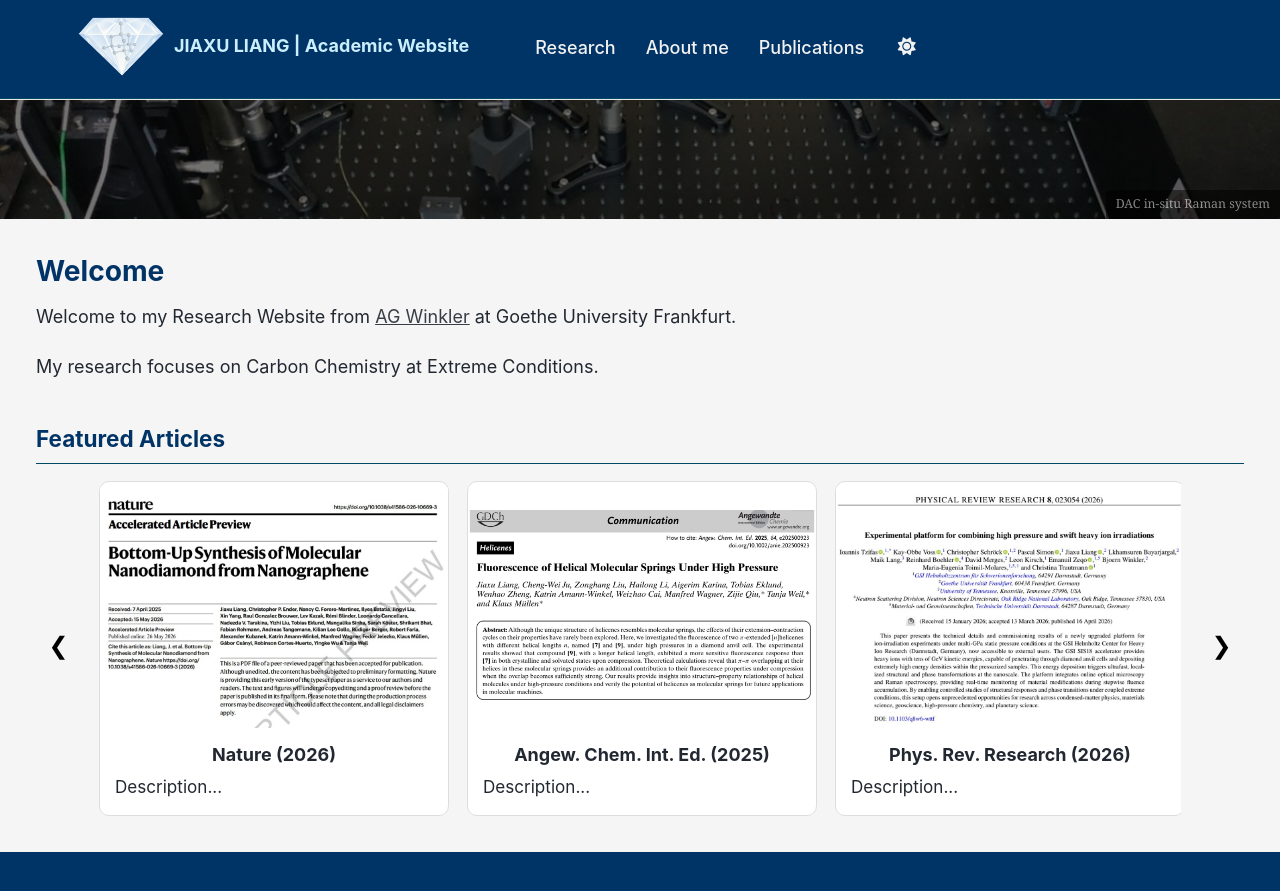
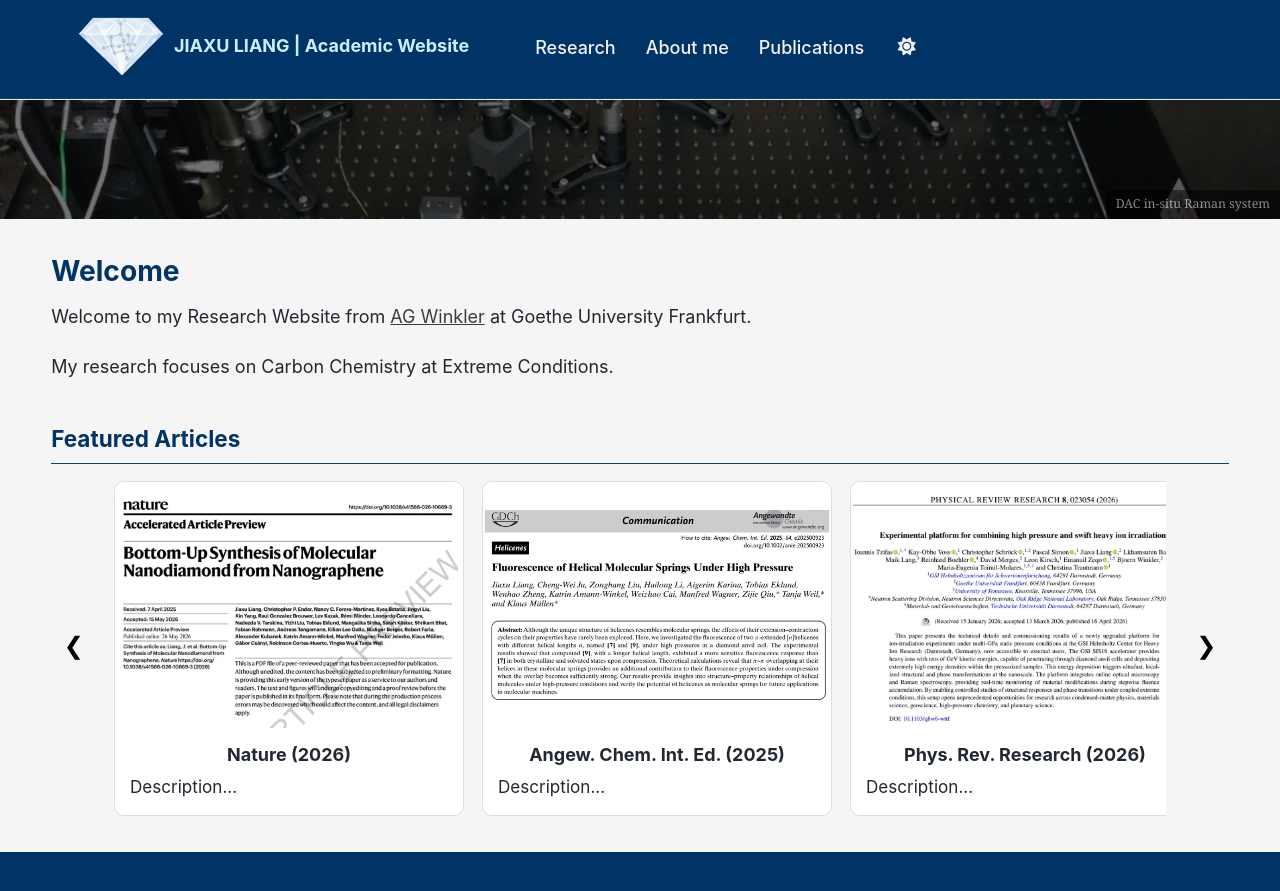
Before and after one commit to liangjiaxu-research/liangjiaxu-research.github.io, a Jekyll site: the page built from _pages/about.md, in a window 1280 px wide and 900 px high, scrolled down 330 px. Shown: the top 891 px of the window. Built offline with Jekyll 4.4.1, drawn with Linux system fonts in a browser that asks for light colours; a script bundle is joined from its source files by our own code; library files that are not in the unit come from our copies.

Commit message:
Update _custom.scss

```diff
--- a/_sass/_custom.scss
+++ b/_sass/_custom.scss
@@ -11,9 +11,8 @@ body {
 }
 
 #main {
-    width: 100% !important;
-    padding-left: 2rem;
-    padding-right: 2rem;
+    padding-left: clamp(20px, 4vw, 60px);
+    padding-right: clamp(20px, 4vw, 60px);
     padding-bottom: 2rem;
 }
 
```
